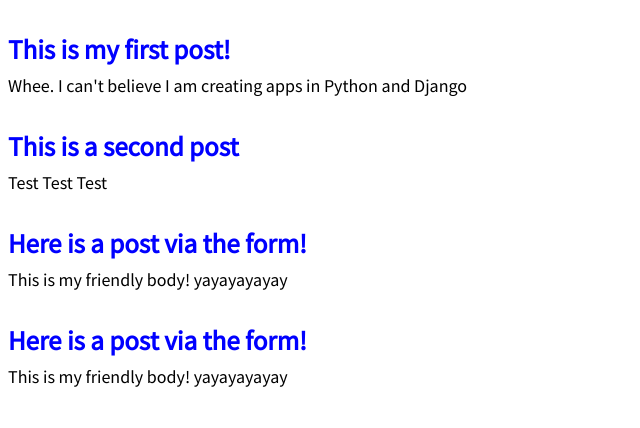
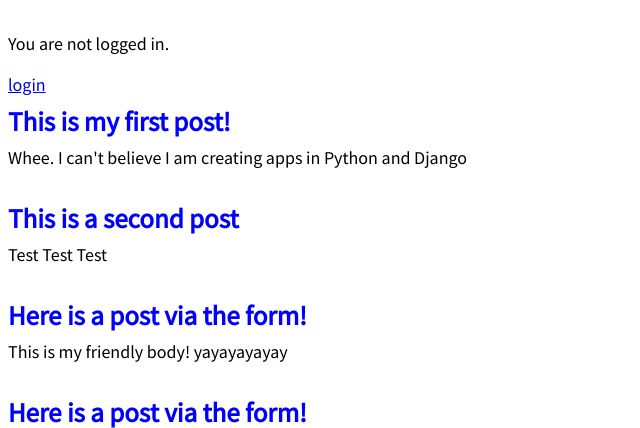
Before and after one commit to Madelene/Django-python-blog, a Django app: page / in a window 1280 px wide. Shown: the part 102-530 px from the top of the page, without its empty margins (0-640 px from the left). Run offline with Django 3.2, Linux system fonts and the light colour scheme; data comes from the database, SQL or seed files in the repository.

Commit message:
Adds conditional to greet logged in user or redirect if not logged in

```diff
--- a/templates/base.html
+++ b/templates/base.html
@@ -15,6 +15,12 @@
           <a href="{% url 'post_new' %}"> + New Blog Post</a>
         </div>
       </header>
+      {% if user.is_authenticated %}
+        <p>Hi {{ user.username }}!</p>
+      {% else %}
+        <p>You are not logged in.</p>
+        <a href="{% url 'login' %}">login</a>
+      {% endif %}
       {% block content %}
       {% endblock content %}
     </div>
```
